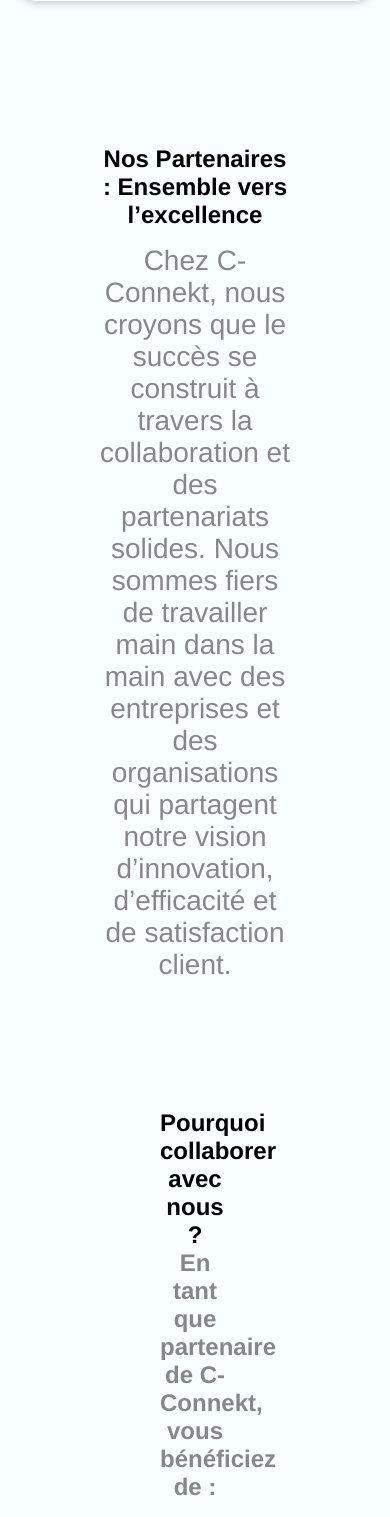
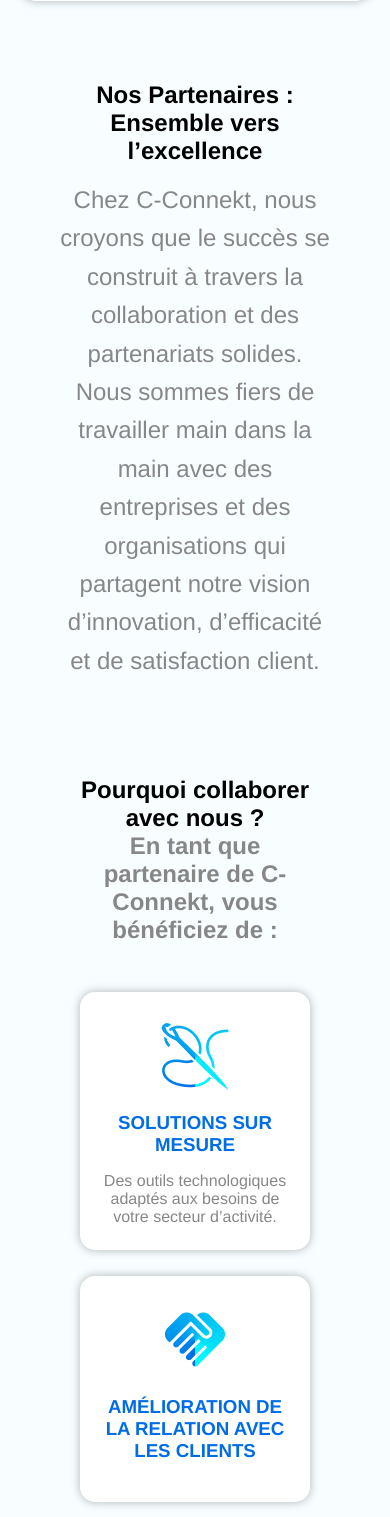
Before and after one commit to MACROTECH001/Site-vitrine-C-Connekt, a plain HTML site: page partenaire.html in a window 390 px wide. Shown: the part 83-1600 px from the top of the page. Drawn offline with Linux system fonts and the light colour scheme; a script that the page names is missing.

Commit message:
Amélioration du partenaire.html et css optimisé

```diff
--- a/partenaire.html
+++ b/partenaire.html
@@ -120,7 +120,7 @@
                 <p>
                     Vous souhaitez rejoindre notre réseau de partenaires et collaborer avec nous pour transformer les services et améliorer les expériences client ?
                 </p>
-                <button>Découvrir nos partenaire</button>
+               <button onclick="window.location.href='partenaire.html'">Découvrir nos partenaires</button>
             </section>
 
             <!-- Bouton pour remonter en haut -->
@@ -181,5 +181,14 @@
                 <p>© 2025 C-Connekt. Tous droits réservés. Transformons ensemble la communication entre clients et entreprises !</p>
             </section>
         </footer>
+
+        <script>
+            const menu = document.querySelector('.menu');
+            const hamburger = document.querySelector('.icon-hamburger');
+
+            hamburger.addEventListener('click', () => {
+                menu.classList.toggle('active');
+            });
+        </script>
     </body>
 </html>
--- a/style.css
+++ b/style.css
@@ -558,7 +558,6 @@ main {
     min-height: 60vh;
     margin: 0;
     padding: 0;
-    /*background-color: #001A5B;*/
     margin-top: 5rem;
 }
 
@@ -771,83 +770,61 @@ main {
 }
 
 #apropos-fonction {
-    /* margin-top: 10rem; */
-    /* margin-bottom: 1rem; */
     padding: 3rem 10rem;
 }
 
-
-#apropos-fonction > h2{
-    /* color: #8df80a; */
-    /* margin-bottom: -11rem; */
-    text-align: center;
-}
-
-/* .apropos-fonction-list > p {
-    margin-right: 8rem;
-} */
+#apropos-fonction > h2 {
+    text-align: center;
+    font-size: 2rem;
+    /* color: var(--var-greyHard-color); */
+}
 
 .apropos-fonction-list {
     display: flex;
-    justify-content: space-between;
-    align-items: center;
+    justify-content: center;
+    align-items: stretch;
     flex-wrap: wrap;
-    gap: 6rem;
+    gap: 1.6rem;
     margin-top: 3rem;
 }
 
 .apropos-fonction-list .card-apropos {
-    flex: 1;
-    height: 330px;
-    width: 300px;
+    flex: 1 1 280px;
+    max-width: 300px;
     background-color: #fff;
-    padding: 1rem;
+    padding: 1.5rem 1rem;
     border-radius: 15px;
-    position: relative;
     box-shadow: 0 0 10px rgba(0, 0, 0, 0.3);
-}
-
-/* .fonction-list > :nth-child(2) {
-    width: 300px;
-} */
+    text-align: center;
+    transition: transform 0.3s ease;
+}
+
+.card-apropos:hover {
+    transform: translateY(-5px);
+}
 
 .card-apropos .icon {
-    width: 100px;
-    height: 100px;
-    /* background-color: var(--var-grey-color); */
-    display: flex;
-    justify-content: center;
-    align-items: center;
-    /* border-radius: 50%; */
-    margin: auto;
+    width: 80px;
+    height: 80px;
+    margin: 0 auto 1rem;
+    display: flex;
+    justify-content: center;
+    align-items: center;
+}
+
+.card-apropos .icon img {
+    max-width: 100%;
+    height: auto;
 }
 
 .card-apropos h3 {
-    margin-top: 1rem;
+    color: var(--var-secondary-blue);
+    font-weight: bold;
+    text-transform: uppercase;
     margin-bottom: 1rem;
-    text-align: center;
-    color: var(--var-secondary-blue);
-    text-transform: uppercase;
 }
 
 .card-apropos p {
-    text-align: center;
-    color: var(--var-greyHard-color);
-    font-weight: 500;
-}
-
-#engagement-apropos {
-    width: 30%;
-    margin: 5rem 35%;
-}
-
-#engagement-apropos h2 {
-    text-align: center;
-    padding-bottom: 1rem;
-}
-
-#engagement-apropos p {
-    text-align: center;
     color: var(--var-greyHard-color);
     font-weight: 500;
 }
@@ -855,20 +832,22 @@ main {
 /*Partebaires*/
 .text-partenaire {
     width: 50%;
-    margin: 10rem 25%;
-    /* background-color: #00FFFF; */
-    margin-bottom: 5rem;
+    margin: 10rem auto 5rem auto;
     text-align: center;
 }
 
 .text-partenaire h2 {
     margin-bottom: 1rem;
+    font-size: 2rem;
+    /* color: var(--var-greyHard-color); */
+    font-weight: 600;
 }
 
 .text-partenaire p {
     color: var(--var-greyHard-color);
     font-weight: 500;
-    font-size: 28px;
+    font-size: 1.75rem;
+    line-height: 1.6;
 }
 
 #apropos-fonction h2 strong {
@@ -877,12 +856,28 @@ main {
     font-weight: 600;
 }
 
+#engagement-apropos {
+    width: 30%;
+    margin: 5rem auto;
+    text-align: center;
+}
+
+#engagement-apropos h2 {
+    padding-bottom: 1rem;
+}
+
+#engagement-apropos p {
+    color: var(--var-greyHard-color);
+    font-weight: 500;
+}
+
+/* ✅ Garde ton style de bouton élégant */
 #engagement-apropos button {
-    background-image: linear-gradient(to right, var(--var-secondary-blue) , var(--var-blue-light));
+    background-image: linear-gradient(to right, var(--var-secondary-blue), var(--var-blue-light));
     color: var(--var-bg-light);
     border: none;
     padding: 0.7rem 0.6rem;
-    margin: 2rem 30%;
+    margin-top: 2rem;
     border-radius: 2rem;
     font-weight: 700;
     cursor: pointer;
@@ -1092,7 +1087,6 @@ footer a:hover {
     padding: 1%;
     background: linear-gradient(to right, var(--var-secondary-blue) , var(--var-blue-light));
     border-radius: 20px;
-    /* display: flex; */
     justify-content: center;
 }
 
@@ -1452,6 +1446,42 @@ footer .bas p {
     left: 0%;
   }
 
+    /*Page partenaire*/
+    .text-partenaire {
+        width: 90%;
+        margin: 6rem auto 3rem auto;
+    }
+
+    .text-partenaire h2 {
+        font-size: 1.5rem;
+    }
+
+    .text-partenaire p {
+        font-size: 1.1rem;
+    }
+
+     #apropos-fonction {
+        padding: 2rem 1rem;
+    }
+
+    #apropos-fonction > h2 {
+        font-size: 1.5rem;
+    }
+
+    .card-apropos {
+        width: 100%;
+        max-width: none;
+    }
+
+    #engagement-apropos {
+        width: 90%;
+        padding: 0 1rem;
+    }
+
+    #engagement-apropos button {
+        width: 100%;
+    }
+
     /*Nous sommes au footer*/
     footer .haut{
         display: flex;
@@ -1460,11 +1490,32 @@ footer .bas p {
 
 }
 
- @media screen and (max-width: 768px) {
-  /* Styles pour tablettes */
-}
-@media screen and (max-width: 480px) {
-  /* Styles pour téléphones */
+/* ✅ Responsive tablette */
+@media screen and (max-width: 1024px) {
+    .text-partenaire {
+        width: 70%;
+    }
+
+    .text-partenaire p {
+        font-size: 1.5rem;
+    }
+
+    #apropos-fonction {
+        padding: 3rem 5rem;
+    }
+
+    .apropos-fonction-list {
+        justify-content: center;
+    }
+
+    #engagement-apropos {
+        padding: 4rem 5rem;
+    }
+
+    #engagement-apropos {
+        width: 60%;
+        padding: 0 2rem;
+    }
 }
 
   /*CSS responsive*/
```
